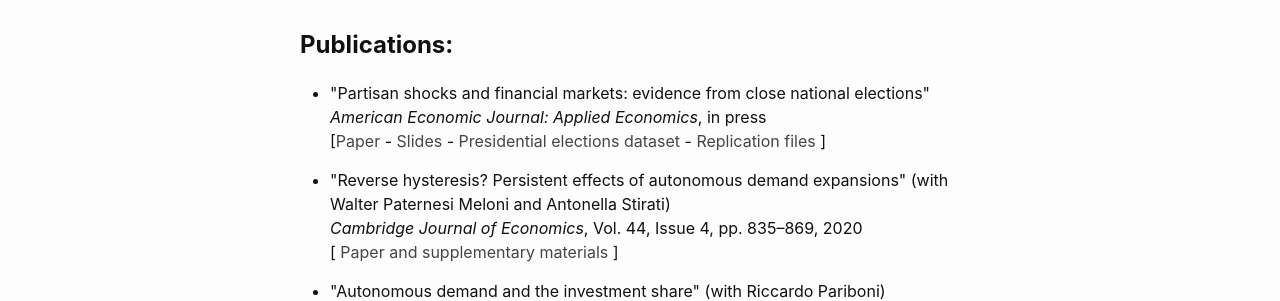
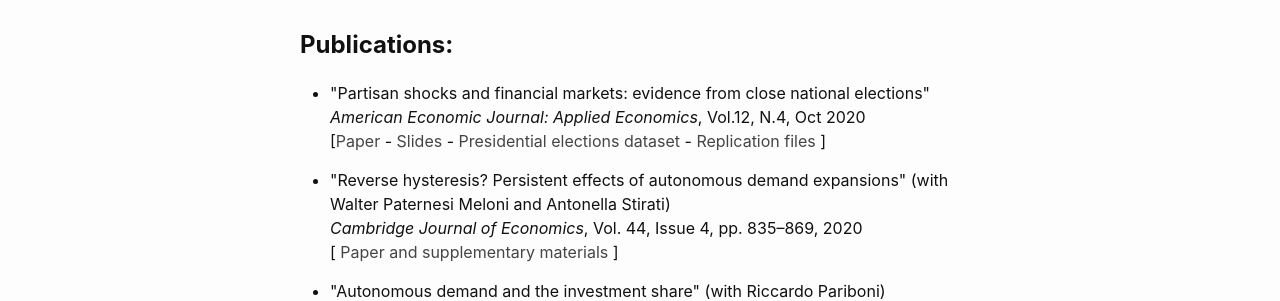
Before and after one commit to danielegirardi/danielegirardi.github.io, a Jekyll site: the page built from index.md, in a window 1280 px wide. Shown: the part 392-693 px from the top of the page. Built offline with Jekyll 4.4.1, drawn with Linux system fonts in a browser that asks for light colours.

Commit message:
Update home.html

```diff
--- a/_layouts/home.html
+++ b/_layouts/home.html
@@ -62,7 +62,7 @@
 Publications:</strong></h1>
 <ul style="list-style-type: disc;">
  	<li>"Partisan shocks and financial markets: evidence from close national elections" <br/>
-    <em>American Economic Journal: Applied Economics</em>, in press <br/>
+    <em>American Economic Journal: Applied Economics</em>, Vol.12, N.4, Oct 2020 <br/>
     [<a style="color: #454545;" href="https://www.aeaweb.org/articles?id=10.1257/app.20190292&&from=f" target="_blank" rel="noopener">Paper</a> - <a style="color: #454545;" href="https://umass.box.com/v/slidespoliticalshocks" target="_blank" rel="noopener">Slides</a> - <a style="color: #454545;" href="https://doi.org/10.7910/DVN/FHCCWY" target="_blank" rel="noopener">Presidential elections dataset</a> - <a style="color: #454545;" href="https://doi.org/10.3886/E115008V1" target="_blank" rel="noopener">Replication files</a>  ]</li>
 </ul>
   <ul style="list-style-type: disc;">
```
